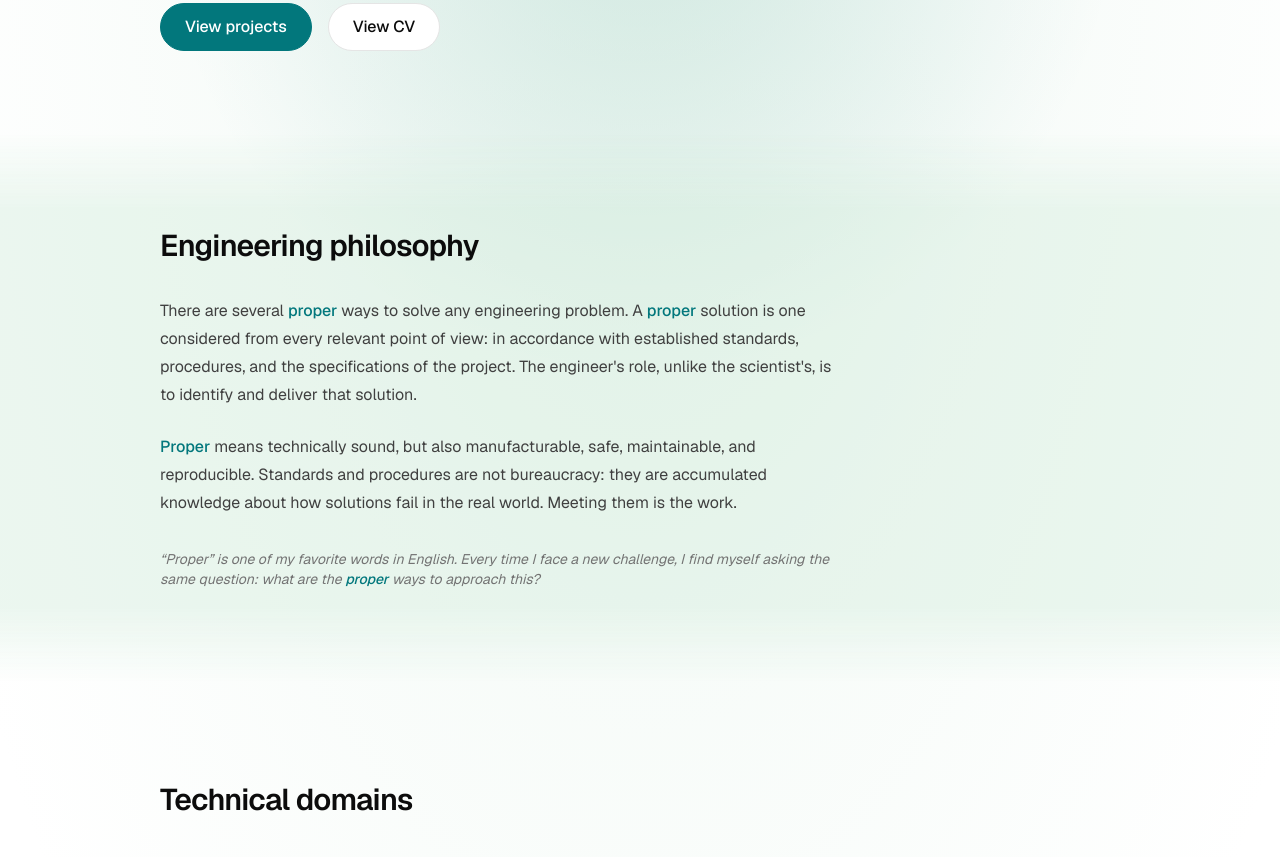
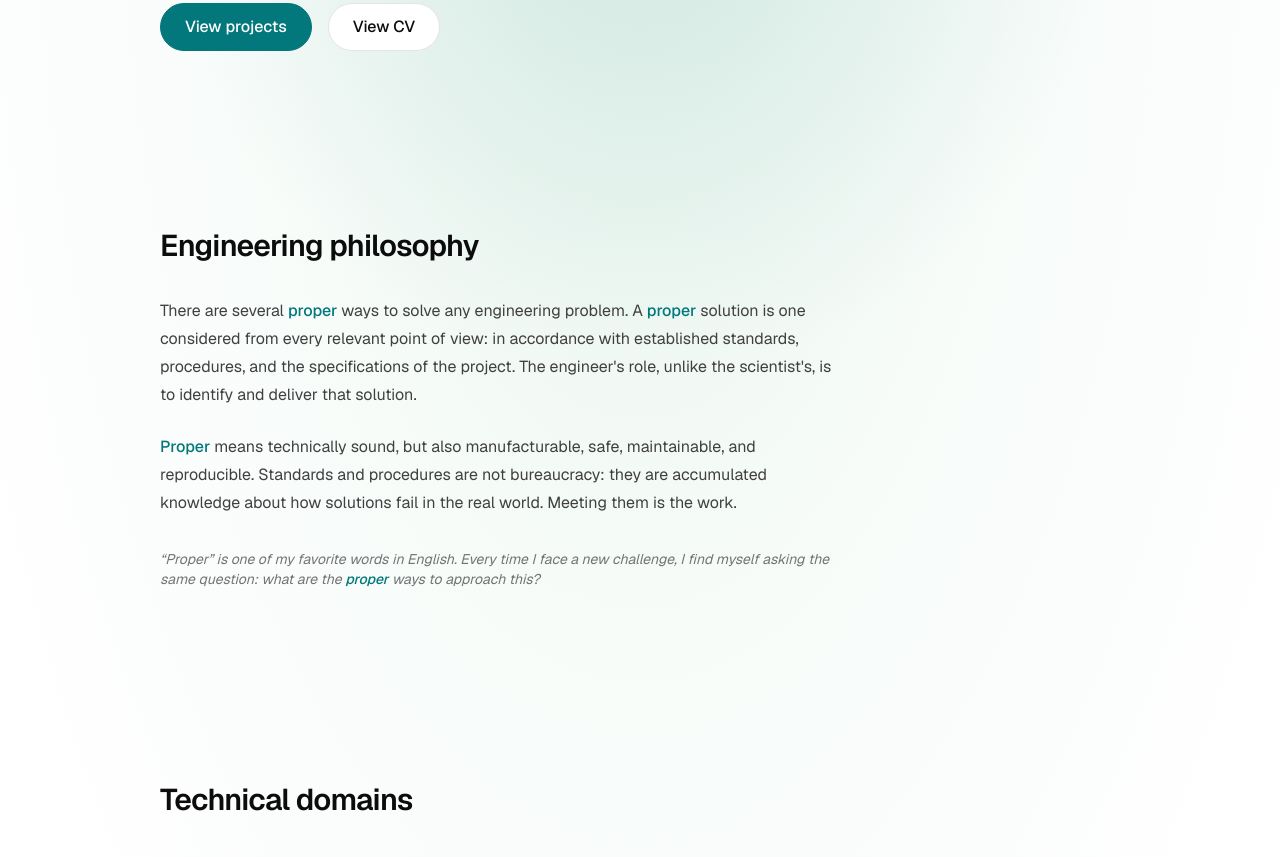
Before and after one commit to leonardoAB1/leonardoachaboiano.com, a Next.js app: page / in a window 1280 px wide. Shown: the part 420-1277 px from the top of the page. Built offline with nearby package versions, Linux system fonts and the light colour scheme.

Commit message:
style: remove philosophy section background to unify with hero

```diff
--- a/src/components/home/EngineeringPhilosophy.tsx
+++ b/src/components/home/EngineeringPhilosophy.tsx
@@ -6,7 +6,7 @@ import { Heading, Text } from "@/components/ui/Typography";
 
 export function EngineeringPhilosophy(): ReactElement {
   return (
-    <Section className="section-blend bg-surface-brand/40 dark:bg-surface-brand/35">
+    <Section>
       <Container>
         <AnimatedSection className="flex flex-col gap-8">
           <Heading as="h2" size="md">
```
